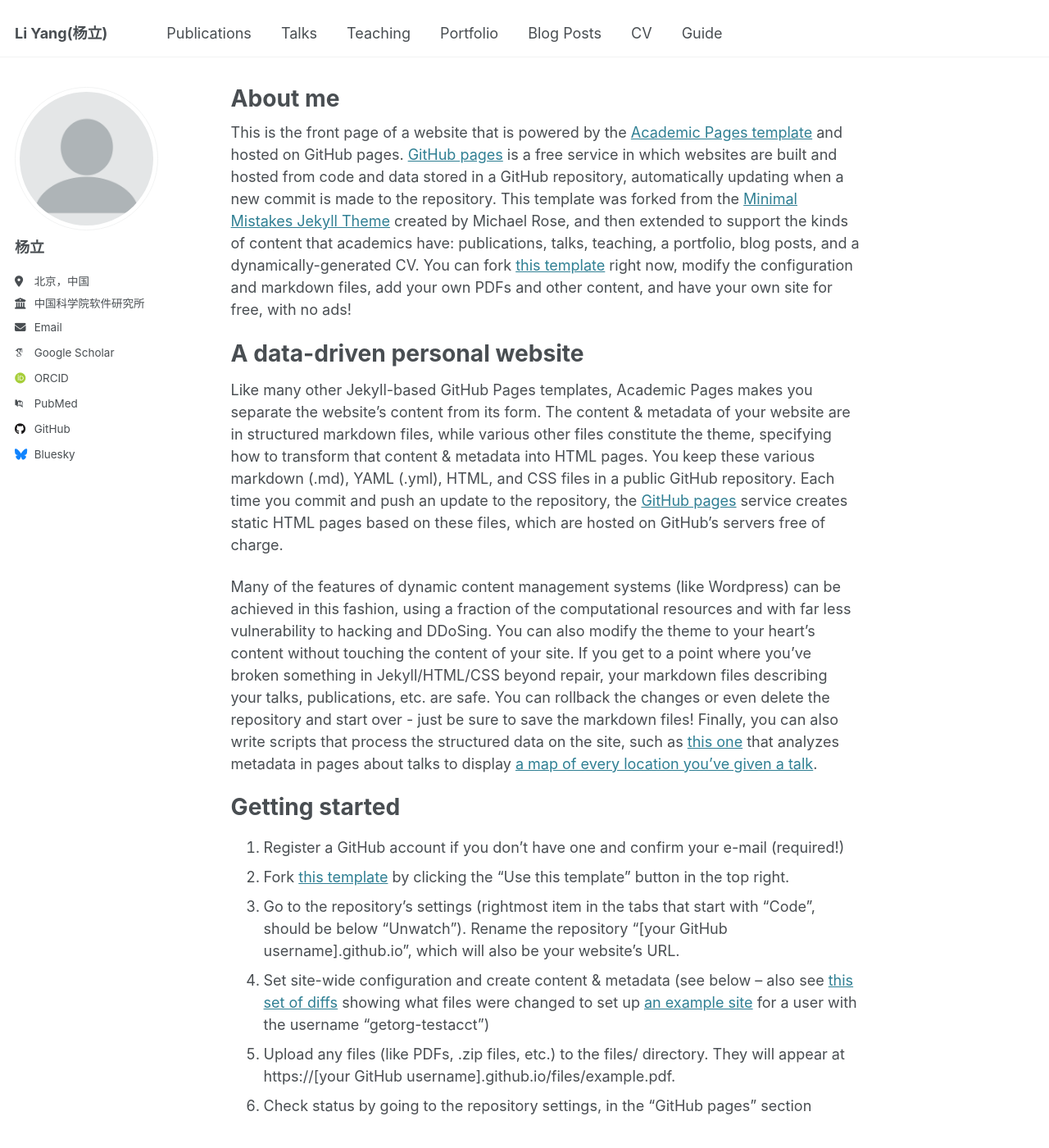
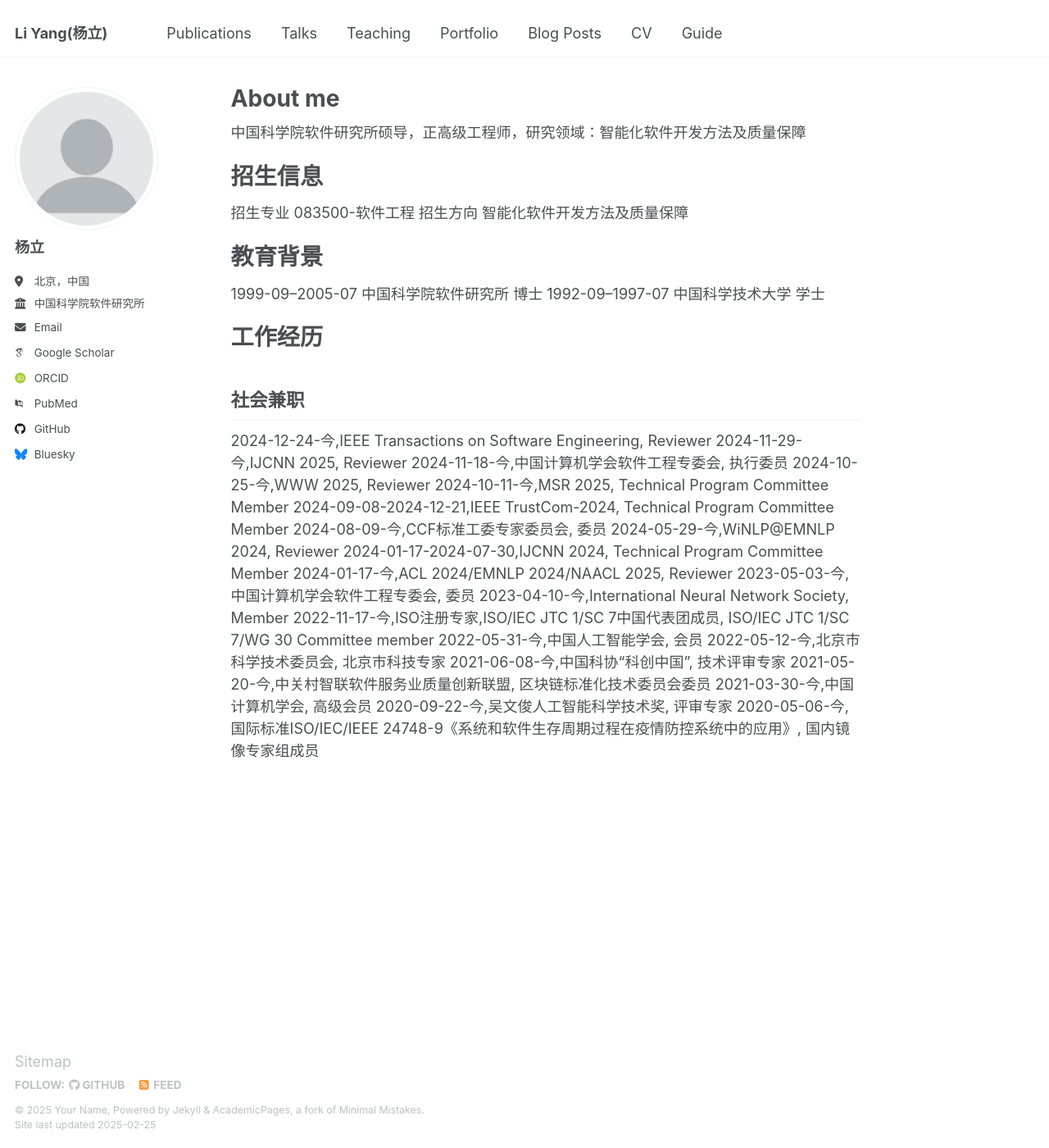
Before and after one commit to yangli8953/yangli8953.github.io, a Jekyll site: the page built from _pages/about.md, in a window 1280 px wide and 1400 px high. Shown: the whole window at 82% size. Built offline with Jekyll 4.4.1, drawn with Linux system fonts in a browser that asks for light colours; some web fonts are replaced; some of the changed text lies outside the part shown.

Commit message:
Update about.md

```diff
--- a/_pages/about.md
+++ b/_pages/about.md
@@ -7,43 +7,42 @@ redirect_from:
   - /about.html
 ---
 
-This is the front page of a website that is powered by the [Academic Pages template](https://github.com/academicpages/academicpages.github.io) and hosted on GitHub pages. [GitHub pages](https://pages.github.com) is a free service in which websites are built and hosted from code and data stored in a GitHub repository, automatically updating when a new commit is made to the repository. This template was forked from the [Minimal Mistakes Jekyll Theme](https://mmistakes.github.io/minimal-mistakes/) created by Michael Rose, and then extended to support the kinds of content that academics have: publications, talks, teaching, a portfolio, blog posts, and a dynamically-generated CV. You can fork [this template](https://github.com/academicpages/academicpages.github.io) right now, modify the configuration and markdown files, add your own PDFs and other content, and have your own site for free, with no ads!
+中国科学院软件研究所硕导，正高级工程师，研究领域：智能化软件开发方法及质量保障
 
-A data-driven personal website
+招生信息
 ======
-Like many other Jekyll-based GitHub Pages templates, Academic Pages makes you separate the website's content from its form. The content & metadata of your website are in structured markdown files, while various other files constitute the theme, specifying how to transform that content & metadata into HTML pages. You keep these various markdown (.md), YAML (.yml), HTML, and CSS files in a public GitHub repository. Each time you commit and push an update to the repository, the [GitHub pages](https://pages.github.com/) service creates static HTML pages based on these files, which are hosted on GitHub's servers free of charge.
+招生专业
+083500-软件工程
+招生方向
+智能化软件开发方法及质量保障
 
-Many of the features of dynamic content management systems (like Wordpress) can be achieved in this fashion, using a fraction of the computational resources and with far less vulnerability to hacking and DDoSing. You can also modify the theme to your heart's content without touching the content of your site. If you get to a point where you've broken something in Jekyll/HTML/CSS beyond repair, your markdown files describing your talks, publications, etc. are safe. You can rollback the changes or even delete the repository and start over - just be sure to save the markdown files! Finally, you can also write scripts that process the structured data on the site, such as [this one](https://github.com/academicpages/academicpages.github.io/blob/master/talkmap.ipynb) that analyzes metadata in pages about talks to display [a map of every location you've given a talk](https://academicpages.github.io/talkmap.html).
+教育背景
+======
+1999-09--2005-07   中国科学院软件研究所   博士
+1992-09--1997-07   中国科学技术大学   学士
 
-Getting started
+工作经历
 ======
-1. Register a GitHub account if you don't have one and confirm your e-mail (required!)
-1. Fork [this template](https://github.com/academicpages/academicpages.github.io) by clicking the "Use this template" button in the top right.
-1. Go to the repository's settings (rightmost item in the tabs that start with "Code", should be below "Unwatch"). Rename the repository "[your GitHub username].github.io", which will also be your website's URL.
-1. Set site-wide configuration and create content & metadata (see below -- also see [this set of diffs](http://archive.is/3TPas) showing what files were changed to set up [an example site](https://getorg-testacct.github.io) for a user with the username "getorg-testacct")
-1. Upload any files (like PDFs, .zip files, etc.) to the files/ directory. They will appear at https://[your GitHub username].github.io/files/example.pdf.
-1. Check status by going to the repository settings, in the "GitHub pages" section
 
-Site-wide configuration
+社会兼职
 ------
-The main configuration file for the site is in the base directory in [_config.yml](https://github.com/academicpages/academicpages.github.io/blob/master/_config.yml), which defines the content in the sidebars and other site-wide features. You will need to replace the default variables with ones about yourself and your site's github repository. The configuration file for the top menu is in [_data/navigation.yml](https://github.com/academicpages/academicpages.github.io/blob/master/_data/navigation.yml). For example, if you don't have a portfolio or blog posts, you can remove those items from that navigation.yml file to remove them from the header.
-
-Create content & metadata
-------
-For site content, there is one markdown file for each type of content, which are stored in directories like _publications, _talks, _posts, _teaching, or _pages. For example, each talk is a markdown file in the [_talks directory](https://github.com/academicpages/academicpages.github.io/tree/master/_talks). At the top of each markdown file is structured data in YAML about the talk, which the theme will parse to do lots of cool stuff. The same structured data about a talk is used to generate the list of talks on the [Talks page](https://academicpages.github.io/talks), each [individual page](https://academicpages.github.io/talks/2012-03-01-talk-1) for specific talks, the talks section for the [CV page](https://academicpages.github.io/cv), and the [map of places you've given a talk](https://academicpages.github.io/talkmap.html) (if you run this [python file](https://github.com/academicpages/academicpages.github.io/blob/master/talkmap.py) or [Jupyter notebook](https://github.com/academicpages/academicpages.github.io/blob/master/talkmap.ipynb), which creates the HTML for the map based on the contents of the _talks directory).
-
-**Markdown generator**
-
-The repository includes [a set of Jupyter notebooks](https://github.com/academicpages/academicpages.github.io/tree/master/markdown_generator
-) that converts a CSV containing structured data about talks or presentations into individual markdown files that will be properly formatted for the Academic Pages template. The sample CSVs in that directory are the ones I used to create my own personal website at stuartgeiger.com. My usual workflow is that I keep a spreadsheet of my publications and talks, then run the code in these notebooks to generate the markdown files, then commit and push them to the GitHub repository.
-
-How to edit your site's GitHub repository
-------
-Many people use a git client to create files on their local computer and then push them to GitHub's servers. If you are not familiar with git, you can directly edit these configuration and markdown files directly in the github.com interface. Navigate to a file (like [this one](https://github.com/academicpages/academicpages.github.io/blob/master/_talks/2012-03-01-talk-1.md) and click the pencil icon in the top right of the content preview (to the right of the "Raw | Blame | History" buttons). You can delete a file by clicking the trashcan icon to the right of the pencil icon. You can also create new files or upload files by navigating to a directory and clicking the "Create new file" or "Upload files" buttons.
-
-Example: editing a markdown file for a talk
-![Editing a markdown file for a talk](/images/editing-talk.png)
-
-For more info
-------
-More info about configuring Academic Pages can be found in [the guide](https://academicpages.github.io/markdown/), the [growing wiki](https://github.com/academicpages/academicpages.github.io/wiki), and you can always [ask a question on GitHub](https://github.com/academicpages/academicpages.github.io/discussions). The [guides for the Minimal Mistakes theme](https://mmistakes.github.io/minimal-mistakes/docs/configuration/) (which this theme was forked from) might also be helpful.
+2024-12-24-今,IEEE Transactions on Software Engineering, Reviewer
+2024-11-29-今,IJCNN 2025, Reviewer
+2024-11-18-今,中国计算机学会软件工程专委会, 执行委员
+2024-10-25-今,WWW 2025, Reviewer
+2024-10-11-今,MSR 2025, Technical Program Committee Member
+2024-09-08-2024-12-21,IEEE TrustCom-2024, Technical Program Committee Member
+2024-08-09-今,CCF标准工委专家委员会, 委员
+2024-05-29-今,WiNLP@EMNLP 2024, Reviewer
+2024-01-17-2024-07-30,IJCNN 2024, Technical Program Committee Member
+2024-01-17-今,ACL 2024/EMNLP 2024/NAACL 2025, Reviewer
+2023-05-03-今,中国计算机学会软件工程专委会, 委员
+2023-04-10-今,International Neural Network Society, Member
+2022-11-17-今,ISO注册专家,ISO/IEC JTC 1/SC 7中国代表团成员, ISO/IEC JTC 1/SC 7/WG 30 Committee member
+2022-05-31-今,中国人工智能学会, 会员
+2022-05-12-今,北京市科学技术委员会, 北京市科技专家
+2021-06-08-今,中国科协“科创中国”, 技术评审专家
+2021-05-20-今,中关村智联软件服务业质量创新联盟, 区块链标准化技术委员会委员
+2021-03-30-今,中国计算机学会, 高级会员
+2020-09-22-今,吴文俊人工智能科学技术奖, 评审专家
+2020-05-06-今,国际标准ISO/IEC/IEEE 24748-9《系统和软件生存周期过程在疫情防控系统中的应用》, 国内镜像专家组成员
```
